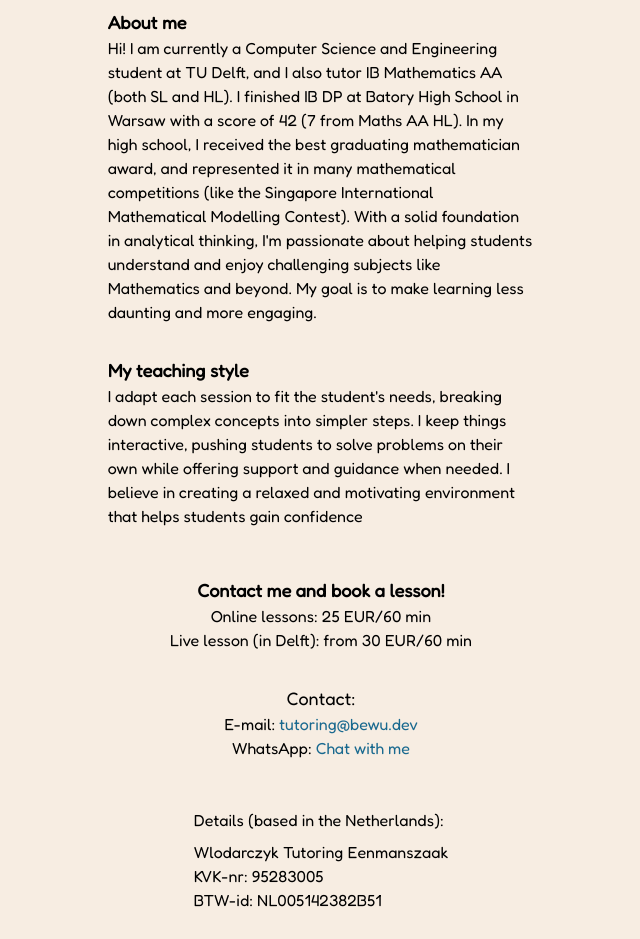
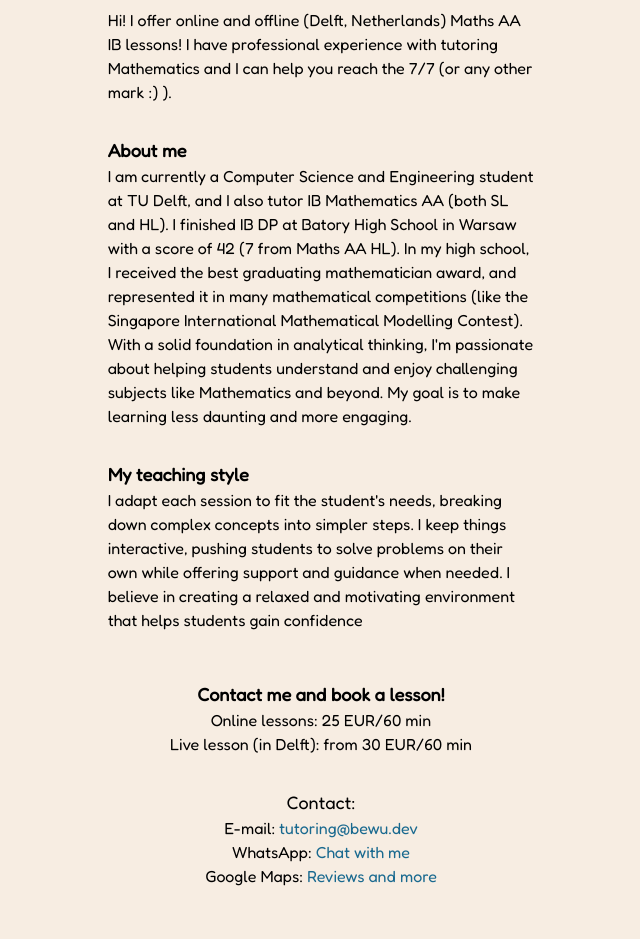
Before and after one commit to bewuwy/bewuwy, a Next.js app: page /tutoring in a window 1280 px wide. Shown: the part 180-1119 px from the top of the page, without its empty margins (319-959 px from the left). Built offline with nearby package versions, Linux system fonts and the light colour scheme.

Commit message:
Updated tutoring page

```diff
--- a/app/tutoring/page.tsx
+++ b/app/tutoring/page.tsx
@@ -33,8 +33,12 @@ export default function Tutoring() {
                 </div>
 
                 <div>
+                    <p>Hi! I offer online and offline (Delft, Netherlands) Maths AA IB lessons! I have professional experience with tutoring Mathematics and I can help you reach the 7/7 (or any other mark :) ).</p>
+                </div>
+
+                <div>
                     <h2 className="text-lg font-bold">About me</h2>
-                    <p>Hi! I am currently a Computer Science and Engineering student at TU Delft, and I also tutor IB Mathematics AA (both SL and HL). I finished IB DP at Batory High School in Warsaw with a score of 42 (7 from Maths AA HL). In my high school, I received the best graduating mathematician award, and represented it in many mathematical competitions (like the Singapore International Mathematical Modelling Contest). With a solid foundation in analytical thinking, I&apos;m passionate about helping students understand and enjoy challenging subjects like Mathematics and beyond. My goal is to make learning less daunting and more engaging.</p>
+                    <p>I am currently a Computer Science and Engineering student at TU Delft, and I also tutor IB Mathematics AA (both SL and HL). I finished IB DP at Batory High School in Warsaw with a score of 42 (7 from Maths AA HL). In my high school, I received the best graduating mathematician award, and represented it in many mathematical competitions (like the Singapore International Mathematical Modelling Contest). With a solid foundation in analytical thinking, I&apos;m passionate about helping students understand and enjoy challenging subjects like Mathematics and beyond. My goal is to make learning less daunting and more engaging.</p>
                 </div>
 
                 <div>
@@ -52,6 +56,7 @@ export default function Tutoring() {
                     <h3 className='text-lg'>Contact:</h3>
                     <span>E-mail: <a href="mailto:tutoring@bewu.dev" className='link'>tutoring@bewu.dev</a></span>
                     <span>WhatsApp: <a href='https://wa.me/+31657123273' className='link' target='blank'>Chat with me</a></span>
+                    <span>Google Maps: <a href="https://maps.app.goo.gl/Tbki8sMA7YWRZ61x6" className='link' target='blank'>Reviews and more</a></span>
                 </div>
 
                 <div className='mt-4'>
```
